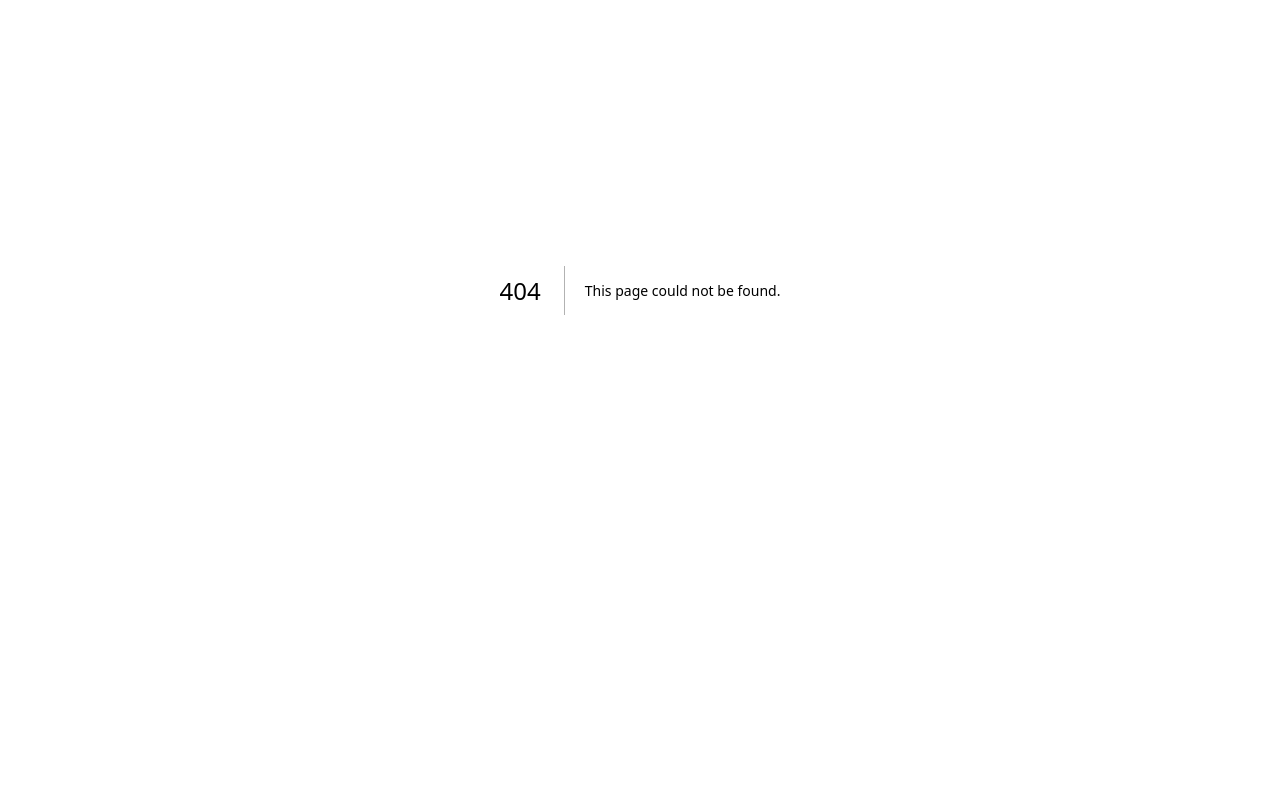
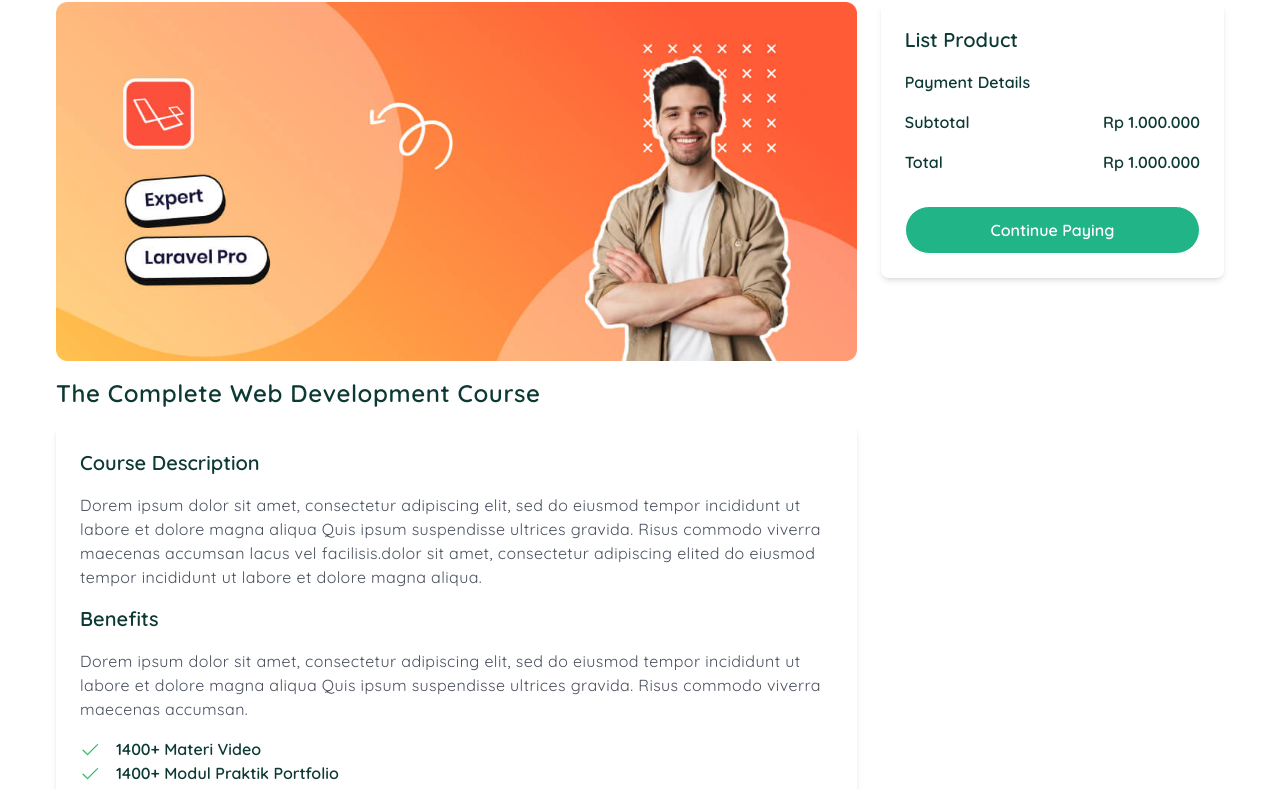
Before and after one commit to amamFz/academy-online, a Next.js app: page /checkout in a window 1280 px wide. Before the commit this address had no page. Shown: the part 229-1018 px from the top of the page. Built offline with nearby package versions, Linux system fonts and the light colour scheme.

Commit message:
Create checkout page

```diff
--- /dev/null
+++ b/app/checkout/page.tsx
@@ -0,0 +1,119 @@
+import BannerCourse from "@/components/Course/BannerCourse";
+import { Button } from "@/components/ui/button";
+import { PiCheck } from "react-icons/pi";
+
+const courseInformation = [
+  {
+    check: <PiCheck />,
+    courseInformation: "1400+ Materi Video",
+  },
+  {
+    check: <PiCheck />,
+    courseInformation: "1400+ Modul Praktik Portfolio",
+  },
+  {
+    check: <PiCheck />,
+    courseInformation: "Sertifikat di Tiap Materi",
+  },
+  {
+    check: <PiCheck />,
+    courseInformation: "Grup Komunitas",
+  },
+];
+const Checkout = () => {
+  return (
+    <>
+      <section className="pb-32 pt-24">
+        <div className="container mx-auto">
+          <div className="relative flex flex-col gap-6 p-4 lg:flex-row">
+            <div className="w-full lg:w-[70%]">
+              {/* image */}
+              <BannerCourse />
+
+              {/* title course */}
+              <h1 className="mb-4 text-xl font-semibold tracking-wide text-primary md:text-2xl">
+                The Complete Web Development Course
+              </h1>
+
+              {/* course description */}
+              <div className="mb-6 rounded-lg p-6 shadow-md">
+                <h2 className="mb-4 text-xl font-semibold text-primary">
+                  Course Description
+                </h2>
+                <p className="mb-4 text-sm leading-relaxed tracking-wide text-black/80 md:text-base">
+                  Dorem ipsum dolor sit amet, consectetur adipiscing elit, sed
+                  do eiusmod tempor incididunt ut labore et dolore magna aliqua
+                  Quis ipsum suspendisse ultrices gravida. Risus commodo viverra
+                  maecenas accumsan lacus vel facilisis.dolor sit amet,
+                  consectetur adipiscing elited do eiusmod tempor incididunt ut
+                  labore et dolore magna aliqua.
+                </p>
+                <h2 className="mb-4 text-xl font-semibold text-primary">
+                  Benefits
+                </h2>
+                <p className="mb-4 text-sm leading-relaxed tracking-wide text-black/80 md:text-base">
+                  Dorem ipsum dolor sit amet, consectetur adipiscing elit, sed
+                  do eiusmod tempor incididunt ut labore et dolore magna aliqua
+                  Quis ipsum suspendisse ultrices gravida. Risus commodo viverra
+                  maecenas accumsan.
+                </p>
+                <ul className="mb-4">
+                  {courseInformation.map((courses, index) => {
+                    return (
+                      <li
+                        className="flex items-center gap-4 text-sm font-semibold text-primary md:text-base"
+                        key={index}
+                      >
+                        <span className="text-xl text-green-500">
+                          {courses.check}
+                        </span>
+                        {courses.courseInformation}
+                      </li>
+                    );
+                  })}
+                </ul>
+                {/* <p className="mb-4 text-sm leading-relaxed tracking-wide text-black/80 md:text-base">
+                  Morem ipsum dolor sit amet, consectetur adipiscing elit, sed
+                  do eiusmod tempor incididunt ut labore et dolore magna aliqua
+                  Quis ipsum suspendisse ultrices gravida. Risus commodo viverra
+                  maecenas accumsan.Dorem ipsum dolor sit amet, consectetur
+                  adipiscing elit, sed do eiusmod tempor incididunt ut labore et
+                  dolore magn.
+                </p> */}
+              </div>
+            </div>
+            {/* sidebar */}
+            <div className="sticky top-0  w-full self-start rounded-lg shadow-md lg:w-[30%]">
+              <div className="p-6">
+                <h2 className="mb-4 text-xl font-semibold text-primary">
+                  List Product
+                </h2>
+                <p className="mb-4 font-semibold text-primary">
+                  Payment Details
+                </p>
+                <div className="mb-4 flex items-center justify-between">
+                  <p className="font-semibold text-primary">Subtotal</p>
+                  <p className="font-semibold text-primary">Rp 1.000.000</p>
+                </div>
+
+                <div className="mb-4 flex items-center justify-between">
+                  <p className="font-semibold text-primary">Total</p>
+                  <p className="font-semibold text-primary">Rp 1.000.000</p>
+                </div>
+
+                {/* Button Start Learning */}
+                <div className="mt-8 text-center">
+                  <Button size="sm" className="w-full rounded-full">
+                    continue paying
+                  </Button>
+                </div>
+              </div>
+            </div>
+          </div>
+        </div>
+      </section>
+    </>
+  );
+};
+
+export default Checkout;
```
